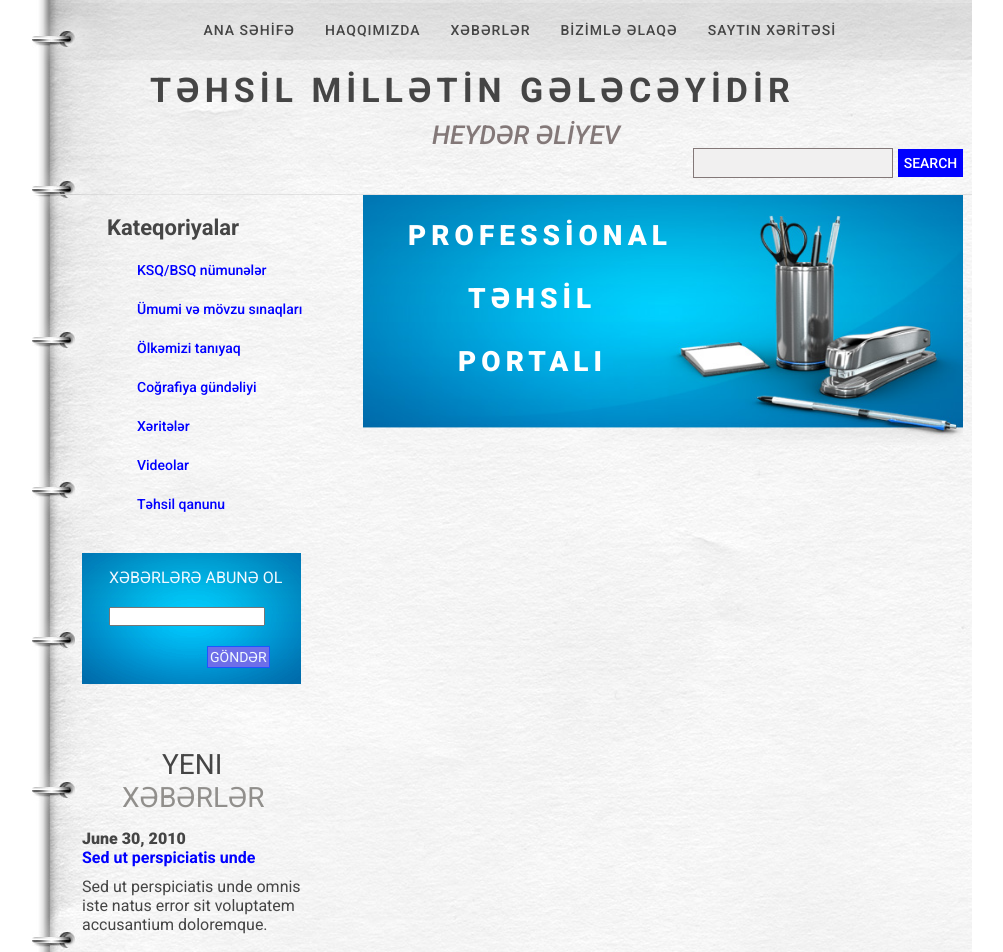
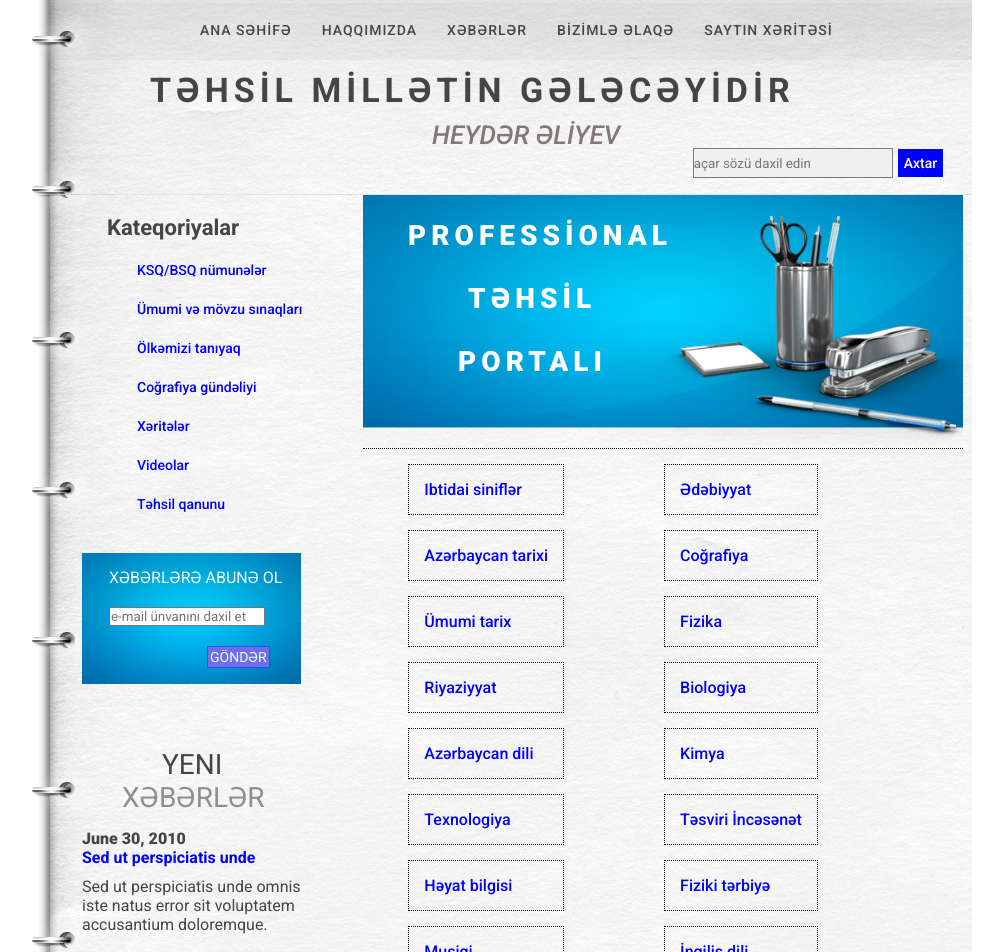
Before and after one commit to karimliaghabala/cografiya.info, a React (Vite) app: page /tests in a window 1280 px wide. Shown: the top 952 px of the page, without its empty margins (138-1141 px from the left). Built offline with nearby package versions, Linux system fonts and the light colour scheme.

Commit message:
update category

```diff
--- a/src/assets/components/aboutme/about.css
+++ b/src/assets/components/aboutme/about.css
@@ -10,7 +10,7 @@
 }
 
 .left-as{
-    margin-right: 150px;
+    margin-right: 100px;
 }
 .agabala, .agadadash{
     margin-bottom: 50px;
--- /dev/null
+++ b/src/assets/components/categories/ksqbsq.css
@@ -0,0 +1,27 @@
+.tests{
+    display: flex;
+    justify-content: center;
+    align-items: center;
+    border-top:1px dotted black;
+    border-bottom:1px dotted black;
+}
+.left-t{
+    position: relative;
+    right: 100px;
+}
+.right-t{
+    position: relative;
+    bottom: 33px;
+}
+.subjects a{
+    display: block;
+    text-decoration: none;
+    margin:15px 0;
+    padding: 15px ;
+    color: blue;
+    border: 1px dotted black;
+    font-weight: 500;
+}
+.subjects a:hover{
+    color: red;
+}
--- /dev/null
+++ b/src/assets/components/categories/ksqbsq.jsx
@@ -0,0 +1,34 @@
+import React from 'react'
+import './ksqbsq.css'
+import { Link } from 'react-router-dom'
+
+const Tests = () => {
+    return (
+        <div className='tests'>
+            <div className="left-t subjects">
+                <Link to='/'>Ibtidai siniflər</Link>
+                <Link to='/'>Azərbaycan tarixi</Link>
+                <Link to='/'>Ümumi tarix</Link>
+                <Link to='/'>Riyaziyyat</Link>
+                <Link to='/'>Azərbaycan dili</Link>
+                <Link to='/'>Texnologiya</Link>
+                <Link to='/'>Həyat bilgisi</Link>
+                <Link to='/'>Musiqi</Link>
+                <Link to='/'>Rus dili</Link>
+
+            </div>
+            <div className="right-t subjects">
+                <Link to='/'>Ədəbiyyat</Link>
+                <Link to='/'>Coğrafiya</Link>
+                <Link to='/'>Fizika</Link>
+                <Link to='/'>Biologiya</Link>
+                <Link to='/'>Kimya</Link>
+                <Link to='/'>Təsviri İncəsənət</Link>
+                <Link to='/'>Fiziki tərbiyə</Link>
+                <Link to='/'>İngilis dili</Link>
+            </div>
+        </div>
+    )
+}
+
+export default Tests
--- a/src/assets/components/header/header.jsx
+++ b/src/assets/components/header/header.jsx
@@ -36,8 +36,8 @@ const Header = () => {
           </div>
           <div className="search">
             <form>
-              <input type="text" />
-              <Link to='/'>SEARCH</Link>
+              <input type="text" placeholder='açar sözü daxil edin' />
+              <Link to='/'>Axtar</Link>
             </form>
           </div>
         </div>
--- a/src/assets/components/main-sections/main.jsx
+++ b/src/assets/components/main-sections/main.jsx
@@ -10,6 +10,7 @@ import Home from '../home/home'
 import About from '../aboutme/about'
 import Sitemap from '../sitemap/sitemap'
 import News from '../news/news'
+import Tests from '../categories/ksqbsq';
 
 const Main = () => {
     const transition = { type: 'spring', duration: 1 }
@@ -24,7 +25,7 @@ const Main = () => {
                     >
                         <p>Kateqoriyalar</p>
                         <ul>
-                            <li> <Link to='/'>KSQ/BSQ nümunələr </Link></li>
+                            <li> <Link to='/tests'>KSQ/BSQ nümunələr </Link></li>
                             <li> <Link to='/'>Ümumi və mövzu sınaqları </Link></li>
                             <li> <Link to='/'>Ölkəmizi tanıyaq </Link></li>
                             <li> <Link to='/'>Coğrafiya gündəliyi  </Link></li>
@@ -37,7 +38,7 @@ const Main = () => {
                         <div><img src={Img} alt="" /></div>
                         <form>
                             <p>XƏBƏRLƏRƏ ABUNƏ OL</p>
-                            <input type="text" name="" id="" />
+                            <input type="text" placeholder='e-mail ünvanını daxil et' name="" id="" />
                             <input type="submit" value='GÖNDƏR' />
                         </form>
                     </div>
@@ -69,6 +70,7 @@ const Main = () => {
                             <Route path='/about' element={<About />} />
                             <Route path='/sitemap' element={<Sitemap />} />
                             <Route path='/news' element={<News />} />
+                            <Route path='/tests' element={<Tests />} />
                         </Routes>
                     </div>
                 </div>
```
